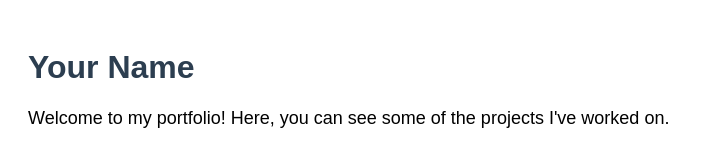
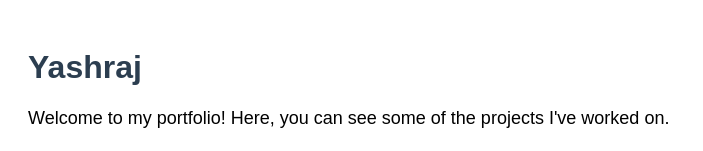
Before and after one commit to Yashraj-Pradip-Haridas/Static_site_generation_practise, a plain HTML site: page index.html in a window 1280 px wide. Shown: the top 151 px of the page, without its empty margins (0-703 px from the left). Drawn offline with Linux system fonts and the light colour scheme.

Commit message:
Update index.html

```diff
--- a/index.html
+++ b/index.html
@@ -12,7 +12,7 @@
     </style>
 </head>
 <body>
-    <h1>Your Name</h1>
+    <h1>Yashraj</h1>
     <p>Welcome to my portfolio! Here, you can see some of the projects I've worked on.</p>
 
     <h2>Projects</h2>
```
